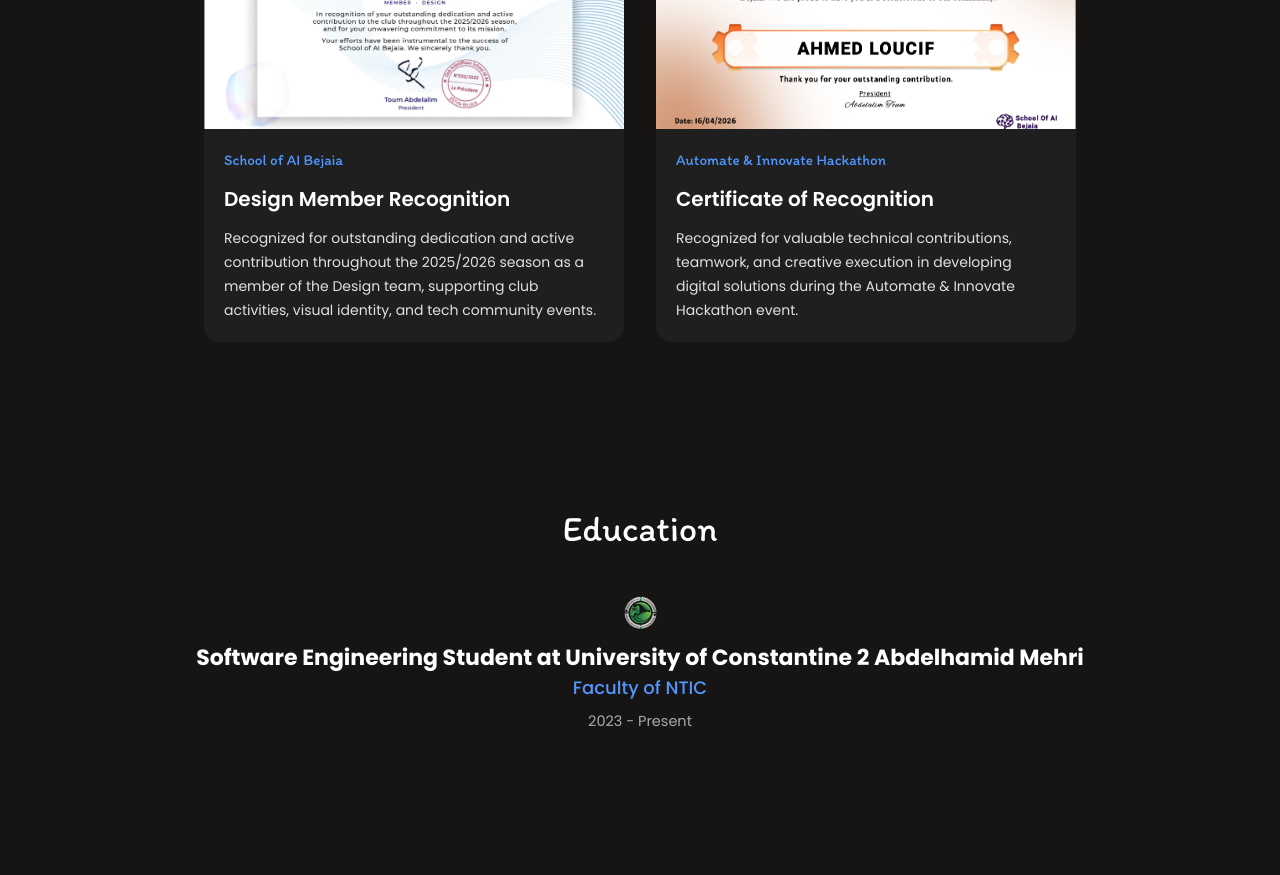
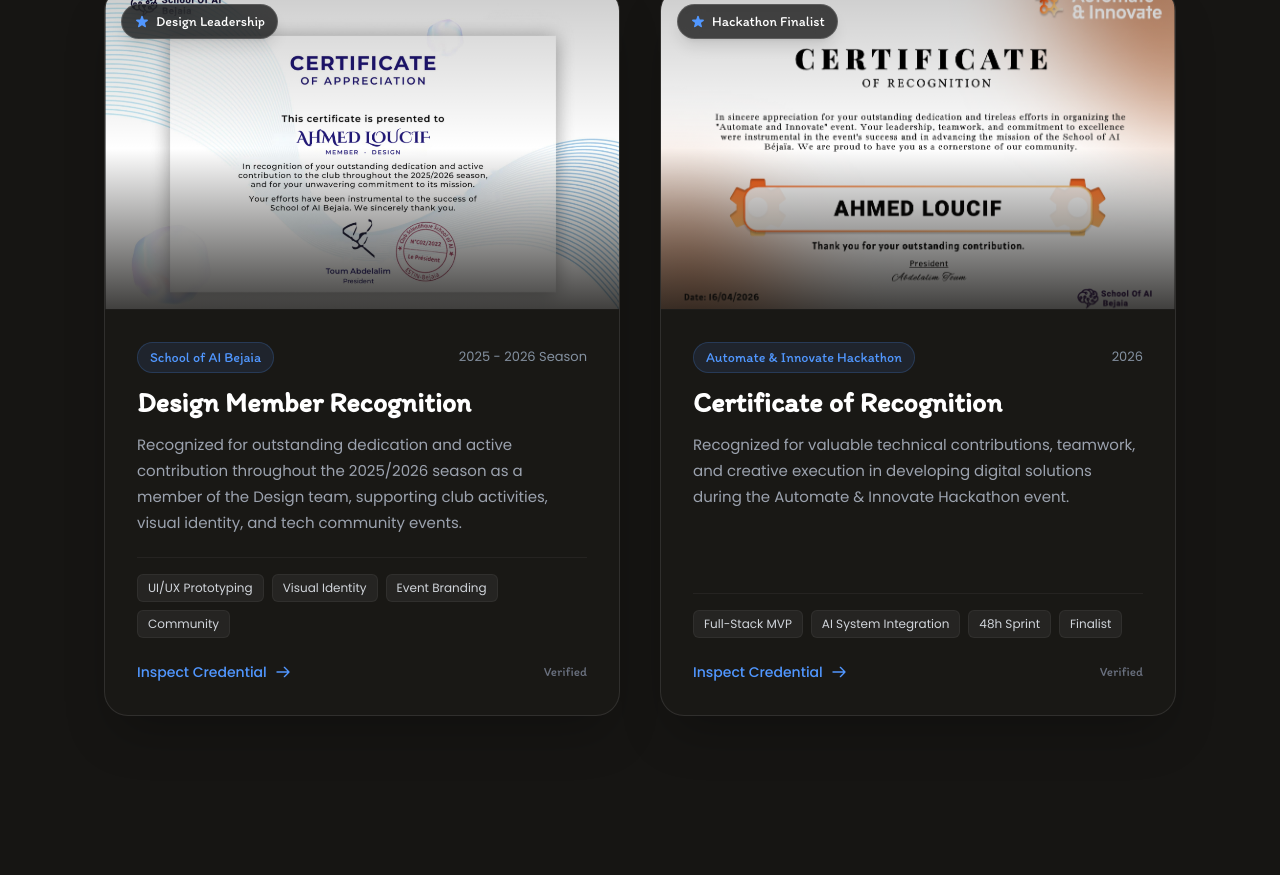
Before and after one commit to lo-ucif/lo__ucif-portfolio, a React (Vite) app: page / in a window 1280 px wide. Shown: the part 10080-10955 px from the top of the page. Built offline with nearby package versions, Linux system fonts and the light colour scheme; a web font is replaced by a local one.

Commit message:
feat: redesign Certificates & Achievements with glass cards and lightbox preview

```diff
--- a/src/features/certificates/Certificates.tsx
+++ b/src/features/certificates/Certificates.tsx
@@ -1,65 +1,219 @@
+import { useState } from "react";
 import { easeOut, motion } from "framer-motion";
 import { certificateItems } from "../../constants/data";
+import {
+  ImageLightboxModal,
+  type LightboxItem,
+} from "../case-studies/components/ImageLightboxModal";
+
+// Enriched metadata for the certificates
+const certificateData = [
+  {
+    ...certificateItems[0],
+    category: "Design Leadership",
+    year: "2025 - 2026 Season",
+    tags: ["UI/UX Prototyping", "Visual Identity", "Event Branding", "Community"],
+    badgeColor: "#5197ff",
+  },
+  {
+    ...certificateItems[1],
+    category: "Hackathon Finalist",
+    year: "2026",
+    tags: ["Full-Stack MVP", "AI System Integration", "48h Sprint", "Finalist"],
+    badgeColor: "#10B981",
+  },
+];
 
 export default function Certificates() {
+  const [lightboxIndex, setLightboxIndex] = useState<number | null>(null);
+
+  const lightboxItems: LightboxItem[] = certificateData.map((item) => ({
+    imageUrl: item.image,
+    imageAlt: item.alt,
+    title: item.title,
+    subtitle: item.label,
+    category: item.category,
+  }));
+
+  const openLightbox = (index: number) => {
+    setLightboxIndex(index);
+  };
+
+  const closeLightbox = () => {
+    setLightboxIndex(null);
+  };
+
   return (
     <section
       id="certificates"
-      className="flex w-full flex-col items-center gap-7.5 text-center"
+      className="flex w-full flex-col items-center gap-12 text-center max-w-6xl mx-auto px-4 sm:px-6"
     >
+      {/* Section Header */}
       <motion.div
+        className="flex flex-col items-center gap-2 text-center"
         initial={{ opacity: 0, y: 20 }}
         whileInView={{ opacity: 1, y: 0 }}
         viewport={{ once: true, amount: 0.2 }}
         transition={{ duration: 0.6, ease: easeOut }}
       >
-        <motion.h2
-          className="font-['Itim'] text-[36px] text-white"
-          initial={{ opacity: 0, y: 20 }}
-          whileInView={{ opacity: 1, y: 0 }}
-          viewport={{ once: true, amount: 0.2 }}
-          transition={{ duration: 0.6, ease: easeOut }}
-        >
-          Certificates & Achievements
-        </motion.h2>
+        <span className="font-['Itim'] text-[15px] sm:text-[16px] text-[#5197FF] tracking-wider uppercase">
+          Recognition &amp; Honors
+        </span>
+        <h2 className="font-['Itim'] text-[36px] sm:text-[44px] text-white">
+          Certificates &amp; Achievements
+        </h2>
+        <p className="font-['Poppins'] text-[15px] sm:text-[16px] text-[#9CA3AF] max-w-xl">
+          Honors, hackathon recognitions, and community leadership validating technical execution and design craft.
+        </p>
       </motion.div>
 
-      <div className="flex flex-wrap justify-center w-full gap-8 max-w-225">
-        {certificateItems.map((certificate, index) => (
+      {/* Modern Certificate Showcase Cards */}
+      <div className="grid grid-cols-1 lg:grid-cols-2 gap-8 sm:gap-10 w-full text-left">
+        {certificateData.map((cert, index) => (
           <motion.article
-            key={certificate.title}
-            className="w-full max-w-105 overflow-hidden rounded-2xl bg-[#1F1F1F] text-left"
-            initial={{ opacity: 0, y: 20 }}
+            key={cert.title}
+            initial={{ opacity: 0, y: 30 }}
             whileInView={{ opacity: 1, y: 0 }}
-            viewport={{ once: true, amount: 0.2 }}
-            whileHover={{ y: -5 }}
-            transition={{
-              duration: 0.35,
-              ease: easeOut,
-              delay: index * 0.1,
-            }}
+            viewport={{ once: true, amount: 0.15 }}
+            transition={{ duration: 0.6, delay: index * 0.15, ease: easeOut }}
+            whileHover={{ y: -6 }}
+            className="group relative flex flex-col justify-between overflow-hidden rounded-2xl sm:rounded-3xl border border-white/10 bg-[#1c1b18]/70 backdrop-blur-md shadow-2xl transition-all duration-300 hover:border-[#5197ff]/40 hover:bg-[#1f1e1a]/85 hover:shadow-[0_20px_40px_rgba(81,151,255,0.12)]"
           >
-            <img
-              className="object-cover w-full h-65"
-              src={certificate.image}
-              alt={certificate.alt}
-              loading="lazy"
-              decoding="async"
-            />
-            <div className="flex flex-col gap-3 p-5">
-              <p className="font-['Itim'] text-[15px] text-[#5197ff]">
-                {certificate.label}
-              </p>
-              <h3 className="font-['Poppins'] text-[20px] font-semibold text-white">
-                {certificate.title}
-              </h3>
-              <p className="font-['Poppins'] text-sm leading-6 text-[#e1e1e1]">
-                {certificate.description}
-              </p>
+            {/* Ambient Corner Spotlight Glow */}
+            <div className="absolute -top-24 -right-24 w-48 h-48 bg-[#5197ff]/15 rounded-full blur-3xl pointer-events-none opacity-0 group-hover:opacity-100 transition-opacity duration-500" />
+
+            {/* Top Certificate Visual Frame with Click-to-Zoom */}
+            <div
+              onClick={() => openLightbox(index)}
+              className="relative w-full aspect-[16/10] bg-[#11100e] overflow-hidden cursor-pointer border-b border-white/5"
+            >
+              <img
+                src={cert.image}
+                alt={cert.alt}
+                loading="lazy"
+                decoding="async"
+                className="w-full h-full object-cover object-center transition-transform duration-700 ease-out group-hover:scale-105"
+              />
+
+              {/* Glass subtle dark gradient at bottom */}
+              <div className="absolute inset-0 bg-gradient-to-t from-[#11100e]/80 via-transparent to-black/20 pointer-events-none" />
+
+              {/* Pinned Category / Honor Tag */}
+              <div className="absolute top-4 left-4 z-10 flex items-center gap-1.5 px-3 py-1.5 rounded-full bg-black/70 backdrop-blur-md border border-white/15 text-white font-['Itim'] text-[13px] sm:text-[14px] shadow-lg">
+                <svg
+                  className="w-4 h-4 text-[#5197ff]"
+                  fill="currentColor"
+                  viewBox="0 0 20 20"
+                >
+                  <path d="M9.049 2.927c.3-.921 1.603-.921 1.902 0l1.07 3.292a1 1 0 00.95.69h3.462c.969 0 1.371 1.24.588 1.81l-2.8 2.034a1 1 0 00-.364 1.118l1.07 3.292c.3.921-.755 1.688-1.54 1.118l-2.8-2.034a1 1 0 00-1.175 0l-2.8 2.034c-.784.57-1.838-.197-1.539-1.118l1.07-3.292a1 1 0 00-.364-1.118L2.98 8.72c-.783-.57-.38-1.81.588-1.81h3.461a1 1 0 00.951-.69l1.07-3.292z" />
+                </svg>
+                <span>{cert.category}</span>
+              </div>
+
+              {/* Hover Zoom Pill Overlay */}
+              <div className="absolute inset-0 bg-black/40 backdrop-blur-[2px] opacity-0 group-hover:opacity-100 transition-opacity duration-300 flex items-center justify-center pointer-events-none">
+                <div className="flex items-center gap-2 px-4 py-2 rounded-full bg-[#161513]/90 border border-white/20 text-white font-['Poppins'] text-[13px] shadow-2xl transform translate-y-2 group-hover:translate-y-0 transition-transform duration-300">
+                  <svg
+                    className="w-4 h-4 text-[#5197ff]"
+                    fill="none"
+                    viewBox="0 0 24 24"
+                    stroke="currentColor"
+                    strokeWidth={2}
+                  >
+                    <path
+                      strokeLinecap="round"
+                      strokeLinejoin="round"
+                      d="M21 21l-6-6m2-5a7 7 0 11-14 0 7 7 0 0114 0zM10 7v6m3-3H7"
+                    />
+                  </svg>
+                  <span>Preview Full Certificate</span>
+                </div>
+              </div>
+            </div>
+
+            {/* Card Content Body */}
+            <div className="flex flex-col flex-1 justify-between p-6 sm:p-8 gap-5">
+              <div className="flex flex-col gap-3">
+                {/* Organization & Date Row */}
+                <div className="flex flex-wrap items-center justify-between gap-2">
+                  <span className="inline-flex items-center px-3 py-1 rounded-full bg-[#5197ff]/10 text-[#5197ff] border border-[#5197ff]/20 font-['Itim'] text-[14px]">
+                    {cert.label}
+                  </span>
+                  <span className="font-['Poppins'] text-[13px] text-[#8491A0]">
+                    {cert.year}
+                  </span>
+                </div>
+
+                {/* Certificate Title */}
+                <h3
+                  onClick={() => openLightbox(index)}
+                  className="font-['Itim'] text-[24px] sm:text-[28px] font-bold text-white leading-tight cursor-pointer hover:text-[#5197ff] transition-colors duration-200"
+                >
+                  {cert.title}
+                </h3>
+
+                {/* Description */}
+                <p className="font-['Poppins'] text-[14px] sm:text-[15px] leading-[1.75] text-[#9CA3AF]">
+                  {cert.description}
+                </p>
+              </div>
+
+              {/* Skills / Key Strengths Pills */}
+              <div className="pt-4 border-t border-white/5 flex flex-col gap-4">
+                <div className="flex flex-wrap items-center gap-2">
+                  {cert.tags.map((tag) => (
+                    <span
+                      key={tag}
+                      className="px-2.5 py-1 rounded-md bg-[#252422] border border-white/5 font-['Poppins'] text-[12px] text-[#D1D5DB]"
+                    >
+                      {tag}
+                    </span>
+                  ))}
+                </div>
+
+                {/* Interactive Action Trigger */}
+                <div className="flex items-center justify-between pt-2">
+                  <button
+                    type="button"
+                    onClick={() => openLightbox(index)}
+                    className="inline-flex items-center gap-2 font-['Poppins'] text-[13px] sm:text-[14px] text-[#5197ff] hover:text-white transition-colors duration-200 font-medium group/btn cursor-pointer"
+                  >
+                    <span>Inspect Credential</span>
+                    <svg
+                      className="w-4 h-4 transform group-hover/btn:translate-x-1 transition-transform"
+                      fill="none"
+                      viewBox="0 0 24 24"
+                      stroke="currentColor"
+                      strokeWidth={2}
+                    >
+                      <path
+                        strokeLinecap="round"
+                        strokeLinejoin="round"
+                        d="M14 5l7 7m0 0l-7 7m7-7H3"
+                      />
+                    </svg>
+                  </button>
+
+                  <span className="font-['Itim'] text-[13px] text-[#6B7280]">
+                    Verified
+                  </span>
+                </div>
+              </div>
             </div>
           </motion.article>
         ))}
       </div>
+
+      {/* Lightbox Modal for High-Resolution View */}
+      {lightboxIndex !== null && (
+        <ImageLightboxModal
+          isOpen={lightboxIndex !== null}
+          onClose={closeLightbox}
+          items={lightboxItems}
+          initialIndex={lightboxIndex}
+          onIndexChange={(idx) => setLightboxIndex(idx)}
+        />
+      )}
     </section>
   );
 }
```
